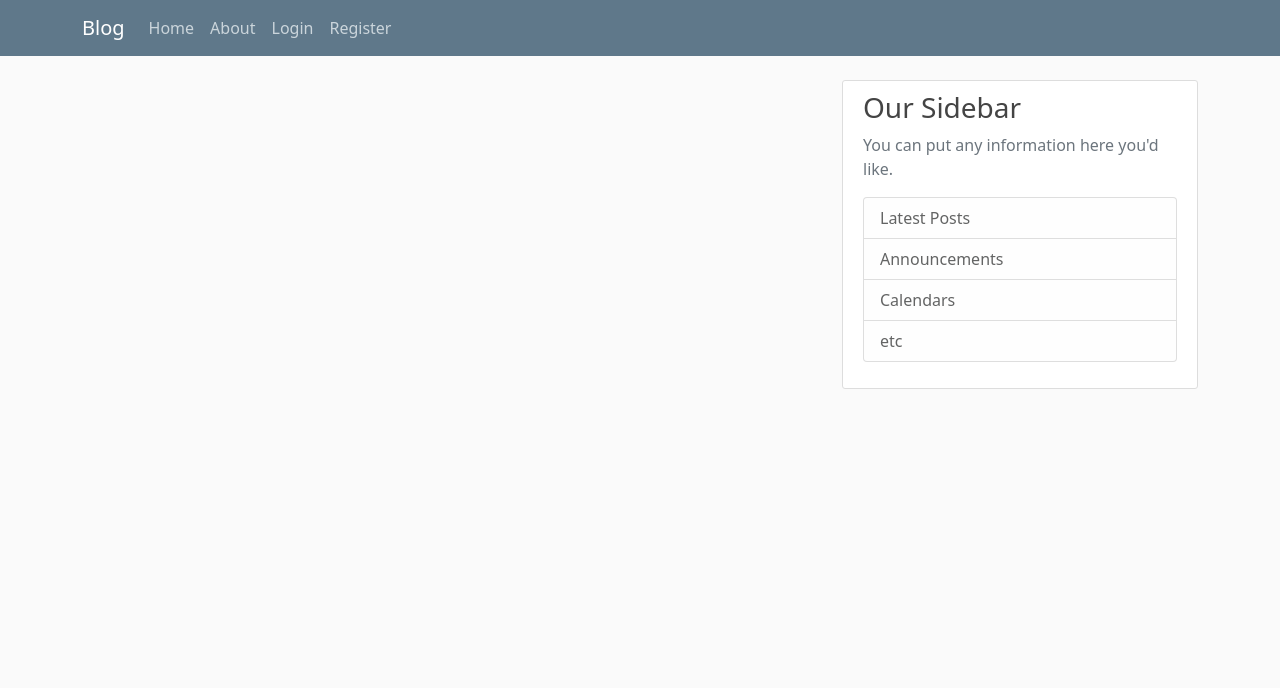
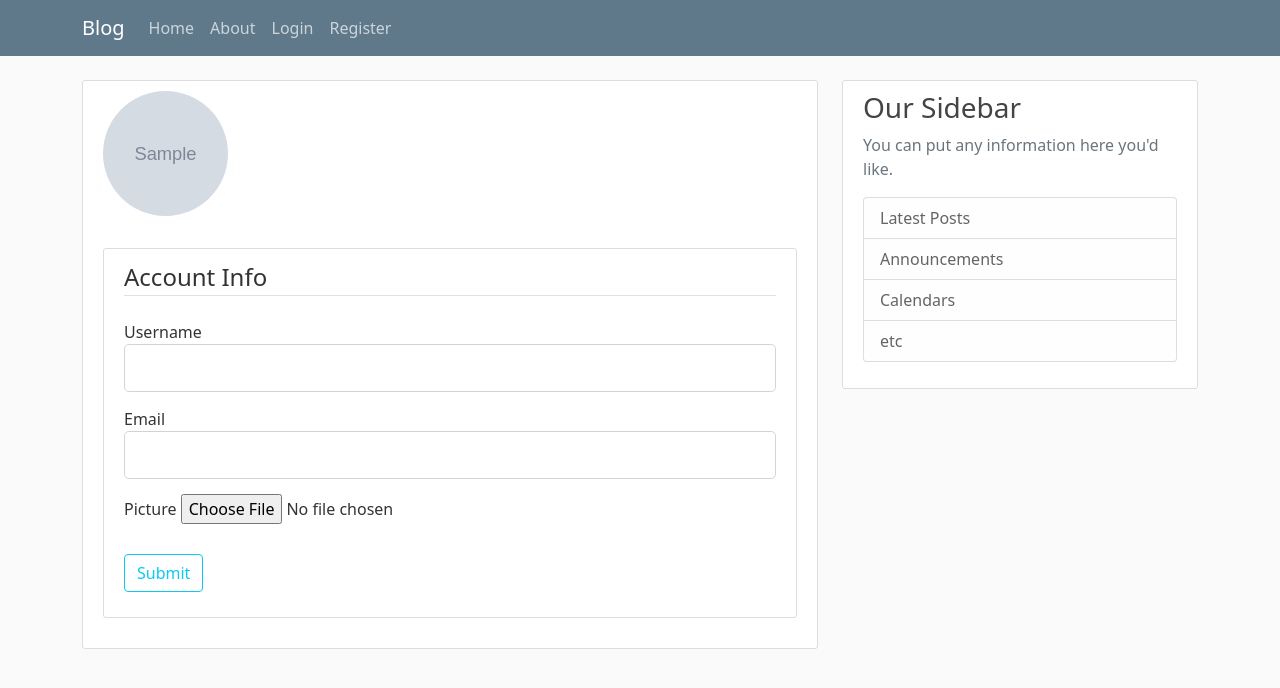
Before and after one commit to fancyd98/cs50-final-project, a Python web app: template app/templates/account.html in a window 1280 px wide. Shown: the top 688 px of the page. Run offline with Jinja, Linux system fonts and the light colour scheme; the template is opened without the code that fills it: most values are stand-ins (such as "Sample title", 1, 10 or a date in 2020); grey boxes marked "Sample" are stand-in pictures; form fields are guessed from the names that the template uses.

Commit message:
Users can update their information and profile picture

```diff
--- a/app/static/main.css
+++ b/app/static/main.css
@@ -86,3 +86,7 @@ body {
   .account-heading {
     font-size: 2.5rem;
   }
+
+  .form-group {
+    margin: 0px 0px 15px 0px;
+  }
--- a/app/templates/account.html
+++ b/app/templates/account.html
@@ -1,4 +1,59 @@
 {% extends "layout.html" %}
 {% block content %}
-    <h1>{{ current_user.username }}</h1>
+    <div class="content-section">
+        <div class="media">
+        <img class="rounded-circle account-img" src="{{ image_file }}">
+        <div class="media-body">
+            <h2 class="account-heading">{{ current_user.username }}</h2>
+            <p class="text-secondary">{{ current_user.email }}</p>
+        </div>
+        </div>
+        <div class="content-section">
+            <form method="POST" action="" enctype="multipart/form-data">
+                {{ form.hidden_tag() }}
+                <fieldset class="form-group">
+                    <legend class="border-bottom mb-4">Account Info</legend>
+                    <div class="form-group">
+                        {{ form.username.label(class="form-control-label") }}
+
+                        {% if form.username.errors %}
+                            {{ form.username(class="form-control form-control-lg is-invalid") }}
+                            <div class="invalid-feedback">
+                                {% for error in form.username.errors %}
+                                    <span>{{ error }}</span>
+                                {% endfor %}
+                            </div>
+                        {% else %}
+                            {{ form.username(class="form-control form-control-lg") }}
+                        {% endif %}
+                    </div>
+                    <div class="form-group">
+                        {{ form.email.label(class="form-control-label") }}
+                        {% if form.email.errors %}
+                            {{ form.email(class="form-control form-control-lg is-invalid") }}
+                            <div class="invalid-feedback">
+                                {% for error in form.email.errors %}
+                                    <span>{{ error }}</span>
+                                {% endfor %}
+                            </div>
+                        {% else %}
+                            {{ form.email(class="form-control form-control-lg") }}
+                        {% endif %}
+                    </div>
+                    <div class="form-group">
+                        {{ form.picture.label() }}
+                        {{ form.picture(class="form-control-file") }}
+                        {% if form.picture.errors %}
+                            {% for error in form.picture.errors %}
+                                <span class="text-danger">{{ error }}</span><br>
+                            {% endfor %}
+                        {% endif %}
+                    </div>
+                </fieldset>
+                <div class="form-group">
+                    {{ form.submit(class="btn btn-outline-info") }}
+                </div>
+            </form>
+        </div>
+    </div>
 {% endblock %}
```
Also changed, not shown: app/forms.py (+21 -0 lines), app/routes.py (+34 -3 lines), app/static/profile_pics/ad4e1e2b70283725.jpg (added), app/static/profile_pics/default.jpg (added), instance/side.db.
